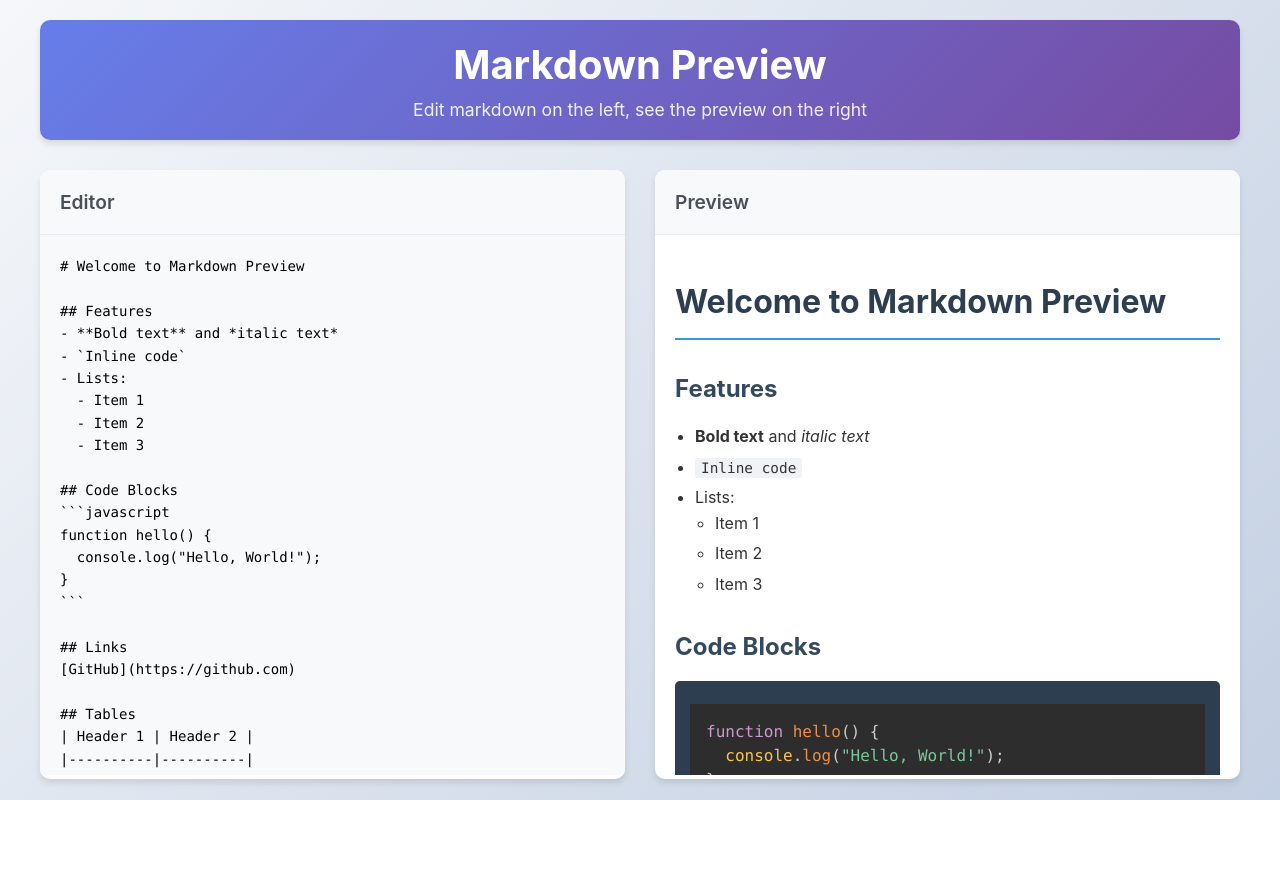
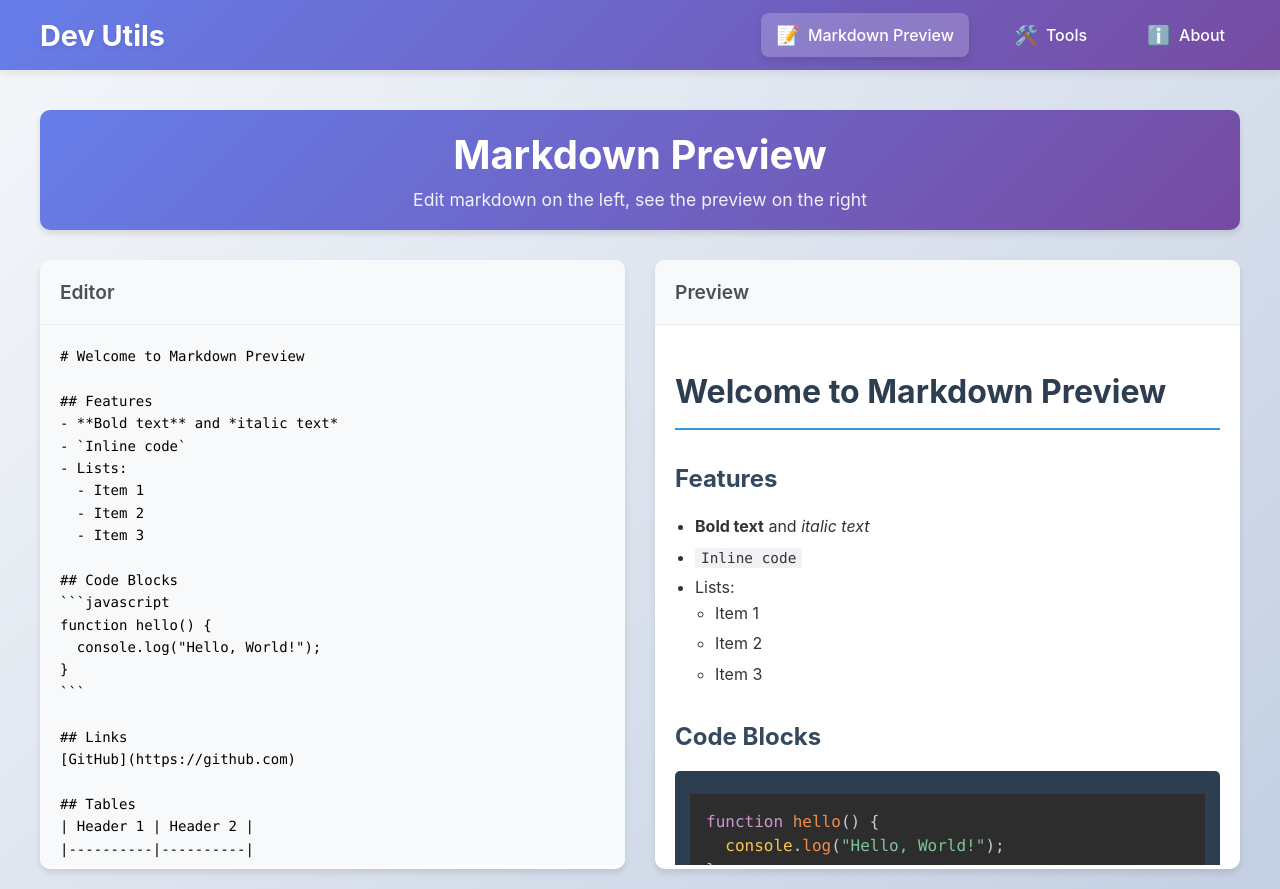
Before and after one commit to vikash1a/dev-util, a React (Create React App) app: page / in a window 1280 px wide. Before the commit the page ends 800 px from the top, so only its background shows below. Built offline with nearby package versions, Linux system fonts and the light colour scheme.

Commit message:
add nav bar

```diff
--- a/src/App.css
+++ b/src/App.css
@@ -4,3 +4,8 @@
   padding: 0;
   margin: 0;
 }
+
+.main-content {
+  padding-top: 20px;
+  min-height: calc(100vh - 70px);
+}
--- a/src/App.js
+++ b/src/App.js
@@ -1,11 +1,15 @@
 import React from 'react';
 import './App.css';
+import Navbar from './Navbar';
 import MarkdownPreview from './MarkdownPreview';
 
 function App() {
   return (
     <div className="App">
-      <MarkdownPreview />
+      <Navbar />
+      <main className="main-content">
+        <MarkdownPreview />
+      </main>
     </div>
   );
 }
--- /dev/null
+++ b/src/Navbar.css
@@ -0,0 +1,136 @@
+.navbar {
+  background: linear-gradient(135deg, #667eea 0%, #764ba2 100%);
+  box-shadow: 0 2px 10px rgba(0, 0, 0, 0.1);
+  position: sticky;
+  top: 0;
+  z-index: 1000;
+}
+
+.navbar-container {
+  max-width: 1200px;
+  margin: 0 auto;
+  padding: 0 20px;
+  display: flex;
+  justify-content: space-between;
+  align-items: center;
+  height: 70px;
+}
+
+.navbar-brand h1 {
+  color: white;
+  margin: 0;
+  font-size: 1.8rem;
+  font-weight: 700;
+  text-shadow: 0 2px 4px rgba(0, 0, 0, 0.1);
+}
+
+.navbar-menu {
+  display: flex;
+  align-items: center;
+  gap: 30px;
+}
+
+.nav-link {
+  color: white;
+  text-decoration: none;
+  font-weight: 500;
+  font-size: 1rem;
+  padding: 10px 15px;
+  border-radius: 8px;
+  transition: all 0.3s ease;
+  display: flex;
+  align-items: center;
+  gap: 8px;
+}
+
+.nav-link:hover {
+  background: rgba(255, 255, 255, 0.1);
+  transform: translateY(-2px);
+}
+
+.nav-link.active {
+  background: rgba(255, 255, 255, 0.2);
+  box-shadow: 0 4px 8px rgba(0, 0, 0, 0.1);
+}
+
+.nav-icon {
+  font-size: 1.2rem;
+}
+
+.navbar-toggle {
+  display: none;
+  flex-direction: column;
+  cursor: pointer;
+  padding: 5px;
+}
+
+.hamburger {
+  width: 25px;
+  height: 3px;
+  background: white;
+  margin: 3px 0;
+  border-radius: 2px;
+  transition: all 0.3s ease;
+}
+
+.hamburger.active:nth-child(1) {
+  transform: rotate(45deg) translate(5px, 5px);
+}
+
+.hamburger.active:nth-child(2) {
+  opacity: 0;
+}
+
+.hamburger.active:nth-child(3) {
+  transform: rotate(-45deg) translate(7px, -6px);
+}
+
+/* Responsive Design */
+@media (max-width: 768px) {
+  .navbar-menu {
+    position: absolute;
+    top: 70px;
+    left: 0;
+    right: 0;
+    background: linear-gradient(135deg, #667eea 0%, #764ba2 100%);
+    flex-direction: column;
+    padding: 20px;
+    gap: 15px;
+    transform: translateY(-100%);
+    opacity: 0;
+    visibility: hidden;
+    transition: all 0.3s ease;
+    box-shadow: 0 4px 10px rgba(0, 0, 0, 0.1);
+  }
+
+  .navbar-menu.active {
+    transform: translateY(0);
+    opacity: 1;
+    visibility: visible;
+  }
+
+  .navbar-toggle {
+    display: flex;
+  }
+
+  .nav-link {
+    width: 100%;
+    justify-content: center;
+    padding: 15px;
+    border-radius: 8px;
+  }
+
+  .navbar-brand h1 {
+    font-size: 1.5rem;
+  }
+}
+
+@media (max-width: 480px) {
+  .navbar-container {
+    padding: 0 15px;
+  }
+
+  .navbar-brand h1 {
+    font-size: 1.3rem;
+  }
+}
--- /dev/null
+++ b/src/Navbar.js
@@ -0,0 +1,43 @@
+import React, { useState } from 'react';
+import './Navbar.css';
+
+const Navbar = () => {
+  const [isMenuOpen, setIsMenuOpen] = useState(false);
+
+  const toggleMenu = () => {
+    setIsMenuOpen(!isMenuOpen);
+  };
+
+  return (
+    <nav className="navbar">
+      <div className="navbar-container">
+        <div className="navbar-brand">
+          <h1>Dev Utils</h1>
+        </div>
+
+        <div className={`navbar-menu ${isMenuOpen ? 'active' : ''}`}>
+          <a href="#markdown" className="nav-link active">
+            <span className="nav-icon">📝</span>
+            Markdown Preview
+          </a>
+          <a href="#tools" className="nav-link">
+            <span className="nav-icon">🛠️</span>
+            Tools
+          </a>
+          <a href="#about" className="nav-link">
+            <span className="nav-icon">ℹ️</span>
+            About
+          </a>
+        </div>
+
+        <div className="navbar-toggle" onClick={toggleMenu}>
+          <span className={`hamburger ${isMenuOpen ? 'active' : ''}`}></span>
+          <span className={`hamburger ${isMenuOpen ? 'active' : ''}`}></span>
+          <span className={`hamburger ${isMenuOpen ? 'active' : ''}`}></span>
+        </div>
+      </div>
+    </nav>
+  );
+};
+
+export default Navbar;
```
